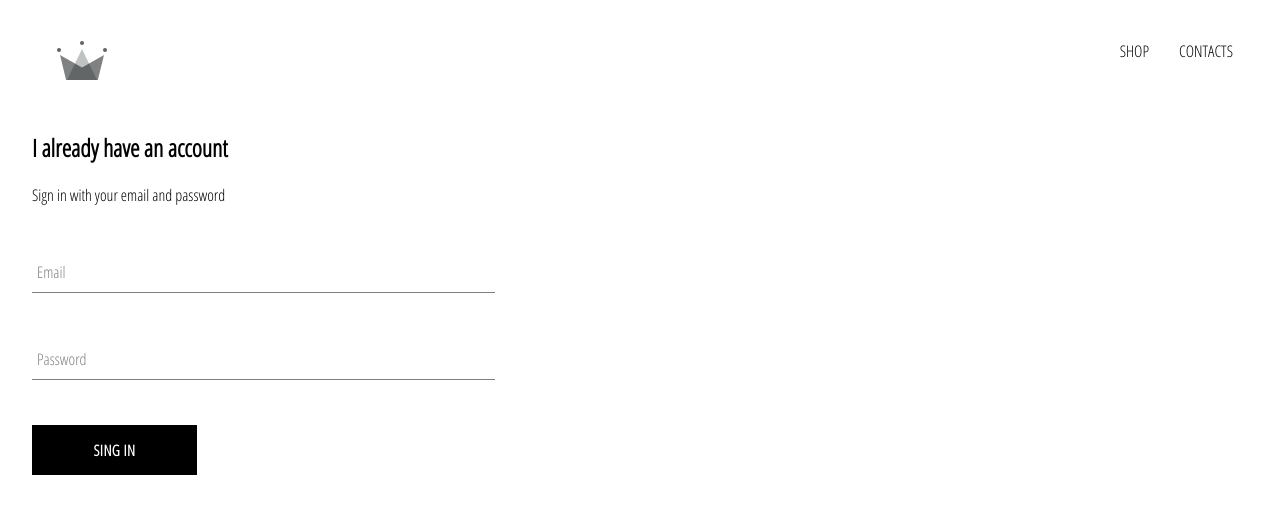
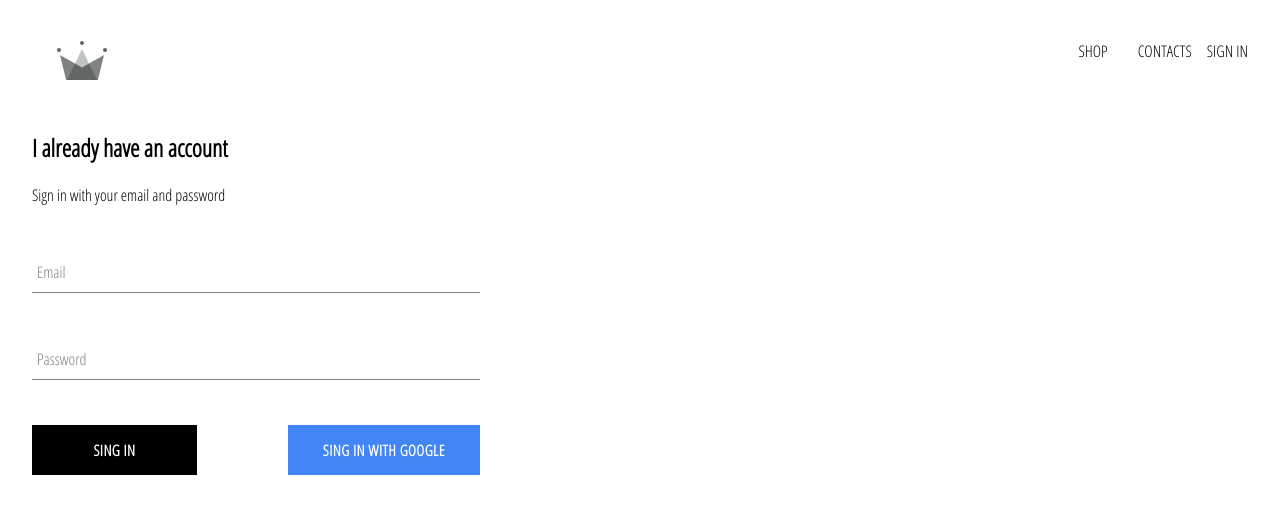
Before and after one commit to vfinchuk/cloth-shop, a React (Create React App) app: page /signIn in a window 1280 px wide. Shown: the top 514 px of the page. Built offline with nearby package versions, Linux system fonts and the light colour scheme; no server answers.

Commit message:
Integration firebase into app, create signIn page with signIn component and sign in with google

```diff
--- a/package.json
+++ b/package.json
@@ -8,6 +8,7 @@
     "@testing-library/user-event": "^7.2.1",
     "eslint-config-google": "^0.14.0",
     "eslint-plugin-react-hooks": "^4.1.0",
+    "firebase": "^7.19.0",
     "node-sass": "^4.14.1",
     "react": "^16.13.1",
     "react-dom": "^16.13.1",
--- a/src/App.css
+++ b/src/App.css
@@ -7,3 +7,7 @@ a {
   text-decoration: none;
   color: #000;
 }
+
+* {
+  box-sizing: border-box;
+}
--- a/src/App.js
+++ b/src/App.js
@@ -1,4 +1,4 @@
-import React from 'react'
+import React, {useEffect, useState} from 'react'
 import './App.css'
 import {Route, Switch} from 'react-router-dom'
 import HomePage from './pages/HomePage/HomePage'
@@ -7,11 +7,22 @@ import ShopPage from './pages/ShopPage/ShopPage'
 import Header from './components/Header/Header'
 import SignInAndSignUpPage
   from './pages/SignInAndSignUpPage/SignInAndSignUpPage'
+import {auth} from './firebase/firebase.utils'
 
 function App() {
+  const [currentUser, setCurrentUser] = useState(null)
+
+  useEffect(() => {
+    const unsubscribe = auth.onAuthStateChanged(user => {
+      setCurrentUser(() => user)
+    })
+
+    return () => unsubscribe()
+  }, [currentUser])
+
   return (
     <div>
-      <Header/>
+      <Header currentUser={currentUser} />
       <Switch>
         <Route exact path="/" component={HomePage}/>
         <Route exact path="/shop" component={ShopPage} />
--- a/src/components/Header/Header.js
+++ b/src/components/Header/Header.js
@@ -2,8 +2,9 @@ import React from 'react'
 import classes from './Header.module.scss'
 import {Link} from 'react-router-dom'
 import {ReactComponent as Logo} from '../../assets/logo.svg'
+import {auth} from '../../firebase/firebase.utils'
 
-const Header = () => {
+const Header = ({currentUser}) => {
   return (
     <div className={classes.Header}>
       <Link to={`/`} className={classes.LogoContainer}>
@@ -13,6 +14,14 @@ const Header = () => {
       <div className={classes.Options}>
         <Link to={'/shop'} className={classes.Option}>SHOP</Link>
         <Link to={'/contacts'} className={classes.Option}>CONTACTS</Link>
+        {
+          currentUser
+          ? <div
+            className={classes.Option}
+            onClick={() => auth.signOut()}
+          >SIGN OUT</div>
+          : <Link to={'/signIn'}>SIGN IN</Link>
+        }
       </div>
     </div>
   )
--- a/src/components/Header/Header.module.scss
+++ b/src/components/Header/Header.module.scss
@@ -20,6 +20,7 @@
 
     .Option {
       padding: 10px 15px;
+      cursor: pointer;
     }
   }
 }
--- a/src/components/SignIn/SignIn.js
+++ b/src/components/SignIn/SignIn.js
@@ -2,6 +2,7 @@ import React, {useState} from 'react'
 import FormControl from '../UI/FormControl/FormControl'
 import classes from './SignIn.module.scss'
 import Button from '../UI/Button/Button'
+import {signInWithGoogle} from '../../firebase/firebase.utils'
 
 const SignIn = () => {
   const [formControls, setFormControls] = useState({
@@ -51,8 +52,13 @@ const SignIn = () => {
           autoComplete="new-password"
           required
         />
-
-        <Button type="submit">Sing In</Button>
+        <div className={classes.Buttons}>
+          <Button type="submit">Sing In</Button>
+          <Button
+            onClick={signInWithGoogle}
+            isGoogleSignIn
+          >Sing In With Google</Button>
+        </div>
       </form>
     </div>
   )
--- a/src/components/SignIn/SignIn.module.scss
+++ b/src/components/SignIn/SignIn.module.scss
@@ -1,6 +1,12 @@
 .SignIn {
   width: 35vw;
+  min-width: 380px;
   display: flex;
   flex-direction: column;
   justify-content: space-between;
 }
+
+.Buttons {
+  display: flex;
+  justify-content: space-between;
+}
--- a/src/components/UI/Button/Button.js
+++ b/src/components/UI/Button/Button.js
@@ -1,9 +1,14 @@
 import React from 'react'
 import classes from './Button.module.scss'
 
-const Button = ({children, ...otherProps}) => {
+const Button = ({children, isGoogleSignIn, ...otherProps}) => {
+  const cls = [classes.Button]
+  if (isGoogleSignIn) {
+    cls.push(classes.GoogleSignIn)
+  }
+
   return (
-    <button className={classes.Button} {...otherProps}>
+    <button className={cls.join(' ')} {...otherProps}>
       {children}
     </button>
   )
--- a/src/components/UI/Button/Button.module.scss
+++ b/src/components/UI/Button/Button.module.scss
@@ -19,4 +19,14 @@
     color: black;
     border: 1px solid black;
   }
+
+  &.GoogleSignIn {
+    background-color: #4285f4;
+    color: white;
+    border: none;
+
+    &:hover {
+      background-color: #357ae8;
+    }
+  }
 }
--- /dev/null
+++ b/src/firebase/firebase.utils.js
@@ -0,0 +1,22 @@
+import firebase from 'firebase/app'
+import 'firebase/firestore'
+import 'firebase/auth'
+
+firebase.initializeApp({
+  apiKey: 'AIzaSyAK_z_uGmyQk8YUnXTMGIZhSdH7lKGkS4U',
+  authDomain: 'cloth-shop-db-de522.firebaseapp.com',
+  databaseURL: 'https://cloth-shop-db-de522.firebaseio.com',
+  projectId: 'cloth-shop-db-de522',
+  storageBucket: 'cloth-shop-db-de522.appspot.com',
+  messagingSenderId: '712373327639',
+  appId: '1:712373327639:web:aea325023edfd701b68952'
+})
+
+export const auth = firebase.auth()
+export const firestore = firebase.firestore()
+
+const provider = new firebase.auth.GoogleAuthProvider()
+provider.setCustomParameters({prompt: 'select_account'})
+export const signInWithGoogle = () => auth.signInWithPopup(provider)
+
+export default firebase
```
Also changed, not shown: 1 other file (tests, documents, lock files or other folders).
